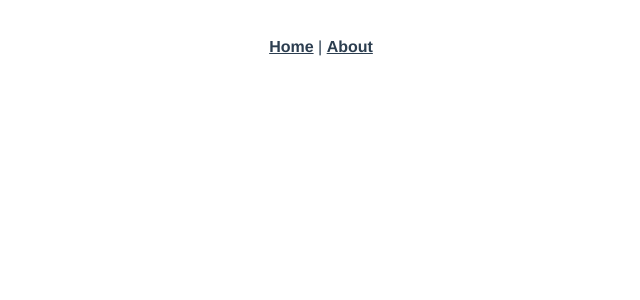
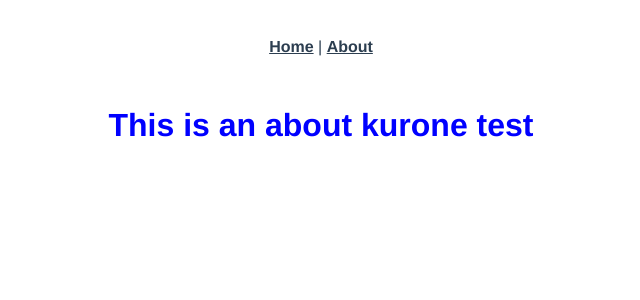
Before and after one commit to mitetsu-kurone/kurone, a Vue app: page /#/test in a window 1280 px wide. Before the commit this address had no page. Shown: the top 300 px of the page, without its empty margins (319-959 px from the left). Built offline with nearby package versions, Linux system fonts and the light colour scheme.

Commit message:
[added]first test

```diff
--- a/src/router/index.js
+++ b/src/router/index.js
@@ -15,6 +15,12 @@ const routes = [
     // which is lazy-loaded when the route is visited.
     component: () =>
       import(/* webpackChunkName: "about" */ "../views/About.vue")
+  },
+  {
+    path: "/test",
+    name: "KuroneTest",
+    component: () =>
+      import(/* webpackChunkName: "test" */ "../views/KuroneTest.vue")
   }
 ];
 
--- /dev/null
+++ b/src/views/KuroneTest.vue
@@ -0,0 +1,11 @@
+<template>
+  <div class="kurone-test">
+    <h1>This is an about kurone test</h1>
+  </div>
+</template>
+
+<style lang="scss">
+.kurone-test {
+  color: blue;
+}
+</style>
--- /dev/null
+++ b/vue.config.js
@@ -0,0 +1,3 @@
+module.exports = {
+  publicPath: process.env.NODE_ENV === "production" ? "/kurone/" : "/"
+};
```
